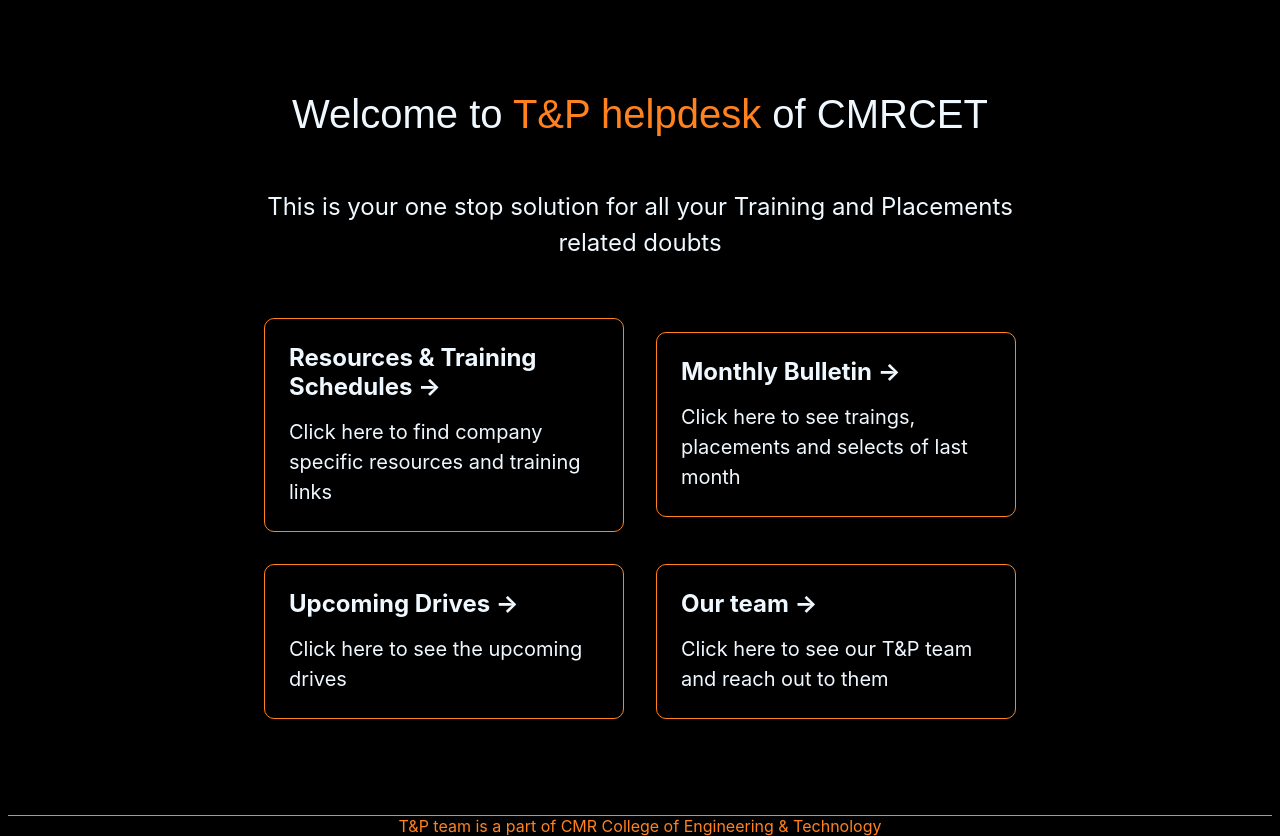
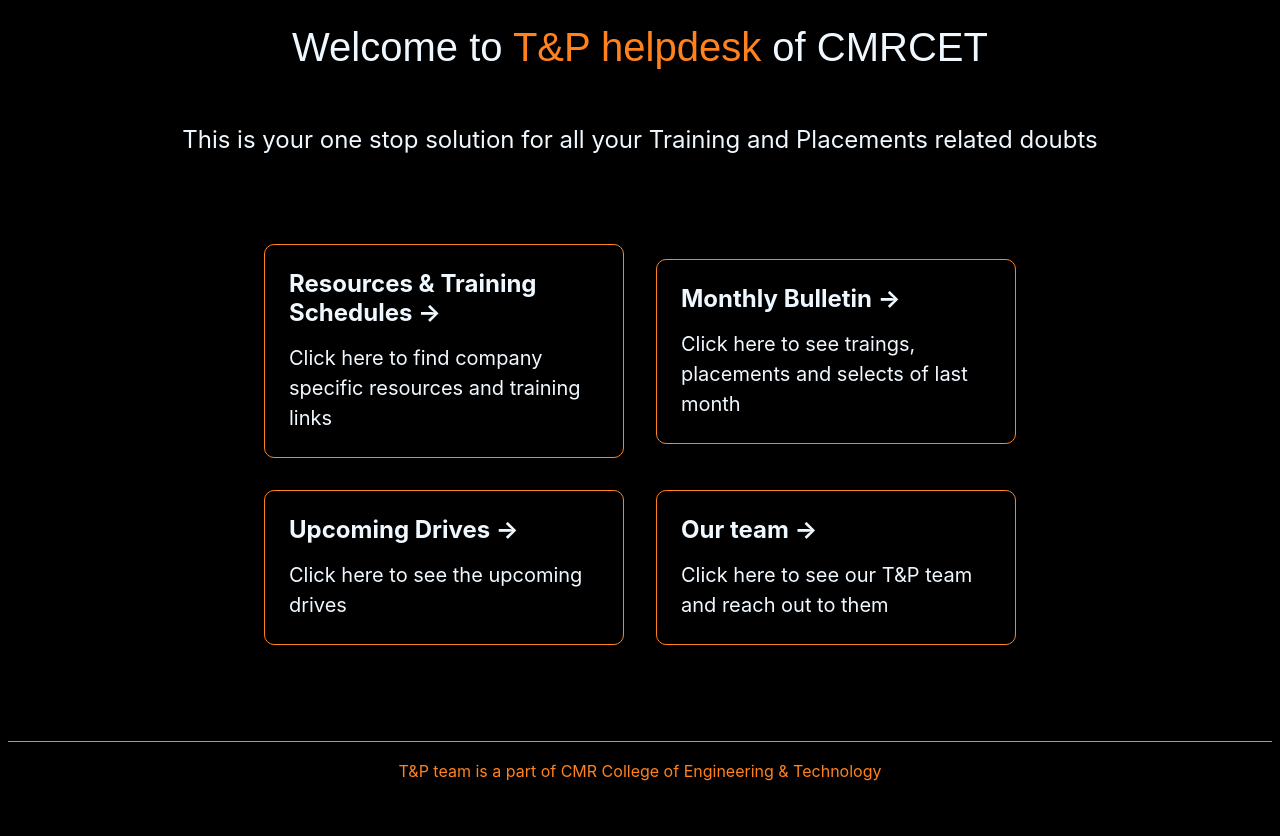
Before and after one commit to SahithiSiripuram/Azura, a Next.js app: page / in a window 1280 px wide. After the commit the page ends 800 px from the top, so only its background shows below. Built offline with nearby package versions, Linux system fonts and the light colour scheme.

Commit message:
some other css

```diff
--- a/pages/api/hello.js
+++ /dev/null
@@ -1,3 +0,0 @@
-export default function handler(req, res) {
-  res.status(200).json({ name: 'John Doe' })
-}
--- a/pages/index.js
+++ b/pages/index.jsx
@@ -13,15 +13,16 @@ export default function Home() {
         <link rel="icon" type="image/png" sizes="16x16" href="/favicon-16x16.png"/>
         <link rel="manifest" href="/site.webmanifest"></link>
       </Head>
-
-      <main className={styles.main}>
-        <div className={styles.grid}>
-            <h1 className={styles.title}>
+      <header className={styles.header}>
+          <h1 className={styles.title}>
               Welcome to <span>T&amp;P helpdesk</span> of CMRCET
             </h1>
             <p className={styles.description}>
               This is your one stop solution for all your Training and Placements related doubts
             </p>
+      </header>
+      <main className={styles.main}>
+        <div className={styles.grid}>
           <a href="#" className={styles.card}>
             <h2>Resources &amp; Training Schedules &rarr;</h2>
             <p>
@@ -39,7 +40,7 @@ export default function Home() {
             <p>Click here to see the upcoming drives</p>
           </a>
 
-          <a href="#" className={styles.card}>
+          <a href="/team" className={styles.card}>
             <h2>Our team &rarr;</h2>
             <p>Click here to see our T&amp;P team and reach out to them</p>
           </a>
--- a/styles/Home.module.css
+++ b/styles/Home.module.css
@@ -33,11 +33,20 @@
   border-color: #92c741;
 }
 
-.footer a {
-  display: flex;
+.header {
+  width: 100%;
+  height: 100px;
+  display: block;
+  color: aliceblue;
   justify-content: center;
   align-items: center;
   flex-grow: 1;
+  padding-top: 2%;
+}
+.header span:hover,
+.header span:focus,
+.header span:active {
+  color: #92c741;
 }
 
 .title span{
```
Also changed, not shown: pages/team.jsx (added, +9 -0 lines), pages/_app.jsx (renamed from pages/_app.js), pages/bulletin.jsx (added), pages/drives.jsx (added), pages/resources.jsx (added).
